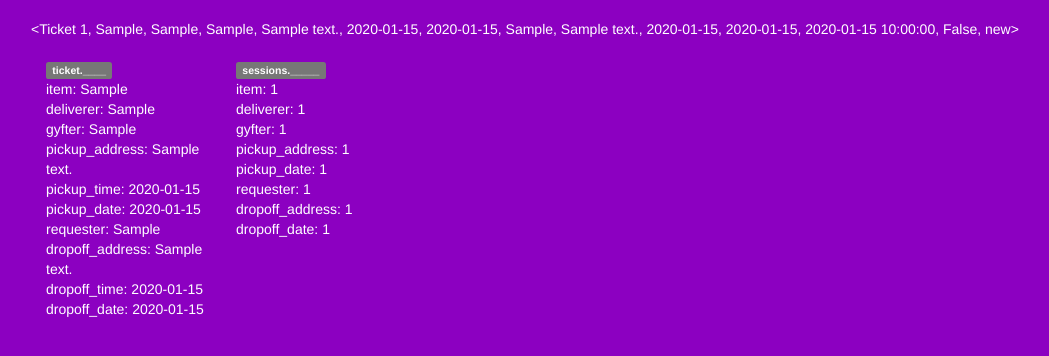
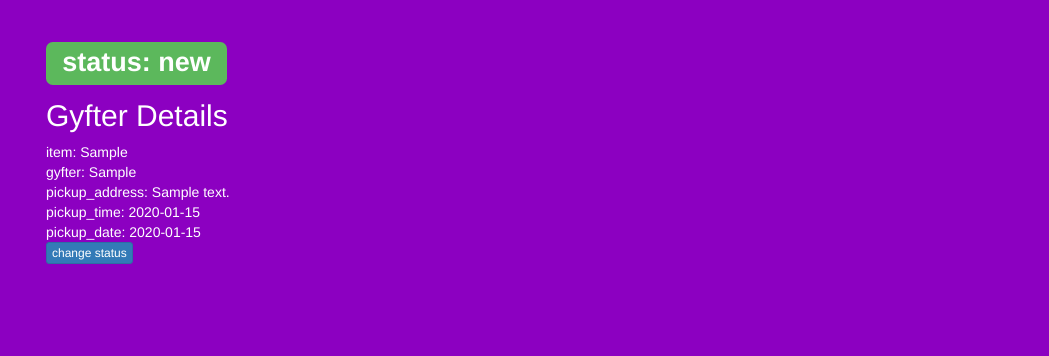
Before and after one commit to jasonleonhard/gyfted, a Flask app: page /show_all?tid=1 in a window 1280 px wide. Shown: the part 51-407 px from the top of the page, without its empty margins (39-1088 px from the left). Run offline with Flask 2, Linux system fonts and the light colour scheme; the visitor is signed in with stand-in values (Sample User, id 1); tables that the repository leaves empty hold one stand-in row (values such as "Sample post"); some libraries are stand-ins or nearby versions.

Commit message:
Implement change status from new to ready

```diff
--- a/app.py
+++ b/app.py
@@ -100,6 +100,39 @@ def show_all():
     return render_template('show_all.html', all_tickets=all_tickets, title="Tickets")
 
 
+@app.route("/status", methods=['GET', 'POST'])
+def status():
+    """Stubbed out show and list users view."""
+
+    ticket_id = request.args.get('tid')
+    ticket_status = request.args.get('status')
+    print("id: ", ticket_id, "status: ", ticket_status)
+    ticket = Ticket.query.get(ticket_id)
+
+    if ticket_status == "new":
+        return render_template("status_new.html", title="Edit Ticket", ticket=ticket)
+
+    if ticket_status == "ready":
+
+        # retrieve form data
+        deliverer = request.form['deliverer']
+        requester = request.form['requester']
+        dropoff_address = request.form['dropoff_address']
+        dropoff_time = request.form['dropoff_time']
+        dropoff_date = request.form['dropoff_date']
+
+        # update ticket in db
+        ticket.deliverer = deliverer
+        ticket.requester = requester
+        ticket.dropoff_address = dropoff_address
+        ticket.dropoff_time = dropoff_time
+        ticket.dropoff_date = dropoff_date
+        ticket.status = "ready"
+        db.session.commit()
+
+        return redirect("show_all?tid=" + ticket_id)
+
+
 @app.route('/delete_ticket', methods=['GET', 'POST'])
 def delete_ticket():
     """Hide ticket instead of removing from db.
--- a/models.py
+++ b/models.py
@@ -62,7 +62,7 @@ class Ticket(db.Model):
 
         self.created = datetime.utcnow()
         self.hidden = False
-        self.status = 'ready'
+        self.status = 'new'
 
     def __repr__(self):
         """String represenation of User showing only username and id."""
--- a/templates/newticket.html
+++ b/templates/newticket.html
@@ -10,7 +10,7 @@
                 <span class="label label-default">item</span>
                 <input class="form-control" type="text" name="item" value={{item}}>
             </div>
-            <div class="col-md-6">
+            <div class="col-md-6 hidden">
                 <span class="label label-default">deliverer</span>
                 <input class="form-control" type="text" name="deliverer" value={{deliverer}}>
             </div>
@@ -30,7 +30,7 @@
                 <span class="label label-default">pickup date</span>
                 <input class="form-control" type="text" name="pickup_date" value={{pickup_date}}>
             </div>
-            <div class="col-md-6">
+            <div class="col-md-6 hidden">
                 <span class="label label-default">requester</span>
                 <input class="form-control" type="text" name="requester" value={{requester}}>
 
--- a/templates/showTicket.html
+++ b/templates/showTicket.html
@@ -1,54 +1,48 @@
 {% extends "template.html" %}
 {% block content %}
 <div class="container">
-    {% if tid %}
-        <div>{{tid}}</div>
-        <div>{{ticket}}</div>
-        <br>
-        <div class="col-md-2">
-            <span class="label label-default">ticket.____</span>
+
+    {% if ticket and ticket.status == "new" %}
+        <div class="col-md-6">
+            <h1><span class="label label-success">status: {{ ticket.status }}</span></h1>
+            <h2>Gyfter Details</h2>
+
             <div>item: {{ticket.item}}</div>
-            <div>deliverer: {{ticket.deliverer}}</div>
+            <div>gyfter: {{ticket.gyfter}}</div>
+            <div>pickup_address: {{ticket.pickup_address}}</div>
+            <div>pickup_time: {{ticket.pickup_time}}</div>
+            <div>pickup_date: {{ticket.pickup_date}}</div>
+            <form action="/status?tid={{ ticket.tid }}&status={{ ticket.status }}" method="POST">
+                <input class="btn btn-primary btn-xs fresh" type="submit" value="change status">
+            </form>
+        </div>
+    {% endif %}
 
+    {% if ticket and ticket.status == "ready" %}
+        <div class="col-md-6">
+            <h1><span class="label label-warning">status: {{ ticket.status }}</span></h1>
+            <h2>Gyfter Details</h2>
+
+            <div>item: {{ticket.item}}</div>
             <div>gyfter: {{ticket.gyfter}}</div>
             <div>pickup_address: {{ticket.pickup_address}}</div>
             <div>pickup_time: {{ticket.pickup_time}}</div>
             <div>pickup_date: {{ticket.pickup_date}}</div>
 
+            <h2>Delivery Details</h2>
+            <div>deliverer: {{ticket.deliverer}}</div>
             <div>requester: {{ticket.requester}}</div>
             <div>dropoff_address: {{ticket.dropoff_address}}</div>
             <div>dropoff_time: {{ticket.dropoff_time}}</div>
             <div>dropoff_date: {{ticket.dropoff_date}}</div>
+
+
+            <form action="/status?tid={{ ticket.tid }}&status={{ ticket.status }}" method="POST">
+                <input class="btn btn-primary btn-xs fresh" type="submit" value="change status">
+            </form>
         </div>
-    {% endif %}
-    {% if ticket %}
-        <div>{{ticket}}</div>
-        <br>
-        <div class="col-md-2">
-            <span class="label label-default">ticket.____</span>
-            <div>item: {{ticket.item}}</div>
-            <div>deliverer: {{ticket.deliverer}}</div>
+        <div class="col-md-6">
 
-            <div>gyfter: {{ticket.gyfter}}</div>
-            <div>pickup_address: {{ticket.pickup_address}}</div>
-            <div>pickup_time: {{ticket.pickup_time}}</div>
-            <div>pickup_date: {{ticket.pickup_date}}</div>
-
-            <div>requester: {{ticket.requester}}</div>
-            <div>dropoff_address: {{ticket.dropoff_address}}</div>
-            <div>dropoff_time: {{ticket.dropoff_time}}</div>
-            <div>dropoff_date: {{ticket.dropoff_date}}</div>
-        </div>
-    {% endif %}
-    {% if session %}
-        <div class="col-md-2">
-            <span class="label label-default">sessions._____</span>
-            {% for i in session %}
-                <div class=''>
-                    {{i}}:
-                    {{session[i]}}
-                </div>
-            {% endfor %}
         </div>
     {% endif %}
 </div>
```
Also changed, not shown: templates/status_new.html (added, +51 -0 lines).
